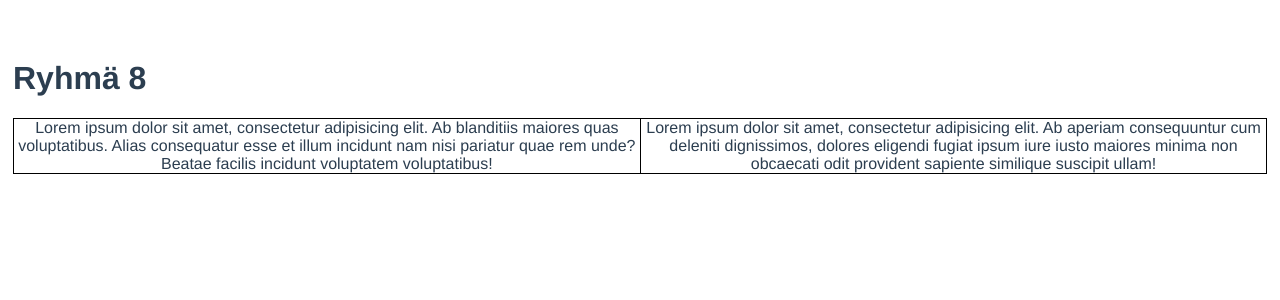
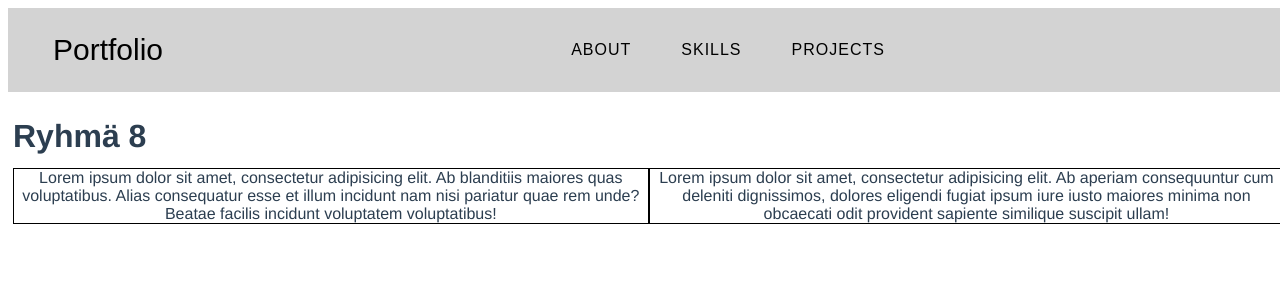
Before and after one commit to Rudolffi/WebPortfolio, a Vue app: page / in a window 1280 px wide. Shown: the top 300 px of the page. Built offline with nearby package versions, Linux system fonts and the light colour scheme.

Commit message:
Pääsivua muokattu

```diff
--- a/public/index.html
+++ b/public/index.html
@@ -8,9 +8,6 @@
     <title><%= htmlWebpackPlugin.options.title %></title>
   </head>
   <body>
-    <noscript>
-      <strong>We're sorry but <%= htmlWebpackPlugin.options.title %> doesn't work properly without JavaScript enabled. Please enable it to continue.</strong>
-    </noscript>
     <div id="app"></div>
     <!-- built files will be auto injected -->
   </body>
--- a/src/App.vue
+++ b/src/App.vue
@@ -1,5 +1,6 @@
 <template>
   <div id="app">
+    <Navbar/>
     <Information/>
   </div>
 </template>
@@ -7,10 +8,13 @@
 <script>
 
 import Information from './components/Information.vue'
+import Navbar from './components/Navbar.vue'
+
 
 export default {
   name: 'App',
   components: {
+    Navbar,
     Information
   }
 }
@@ -23,6 +27,5 @@ export default {
   -moz-osx-font-smoothing: grayscale;
   text-align: center;
   color: #2c3e50;
-  margin-top: 60px;
 }
 </style>
--- /dev/null
+++ b/src/components/Navbar.vue
@@ -0,0 +1,31 @@
+<template>
+<div>
+  <nav class="navbar">
+    <div class="content">
+      <div class="logo">Portfolio</div>
+      <ul class="menu-links">
+        <div class="icon cancel-btn">
+          <i class="fas fa-times"></i>
+        </div>
+        <li id="storyLink"><a href="#story">About</a></li>
+        <li id="infoLink"><a href="#info">Skills</a></li>
+        <li id="rsvpLink"><a href="#rsvp">Projects</a></li>
+        <!--<li id="contactLink"><a href="#contactUs">Yhteystiedot</a></li>-->
+      </ul>
+      <div class="icon menu-btn">
+        <i class="fas fa-bars"></i>
+      </div>
+    </div>
+  </nav>
+</div>
+</template>
+
+<script>
+export default {
+  name: "Navbar"
+}
+</script>
+
+<style scoped>
+@import './../css/navbar.css';
+</style>
--- a/src/css/information.css
+++ b/src/css/information.css
@@ -1,20 +1,21 @@
+
 .big_box {
     width: 100%;
     text-align: center;
     margin-left: 5px;
+    margin-top: 160px;
+    position: absolute;
 }
 #boxone {
     width: 49.5%;
     float: left;
-    border: 1px solid #000;
+    border: 1px solid black;
 }
 
 #boxtwo {
     width: 49.5%;
     float: left;
-    border-top: 1px solid #000;
-    border-bottom: 1px solid #000;
-    border-right: 1px solid #000;
+    border: 1px solid black;
 
 }
 .clear {
@@ -24,4 +25,6 @@
 h1 {
     text-align: left;
     margin-left: 5px;
+    margin-top: 110px;
+    position: absolute;
 }
--- /dev/null
+++ b/src/css/navbar.css
@@ -0,0 +1,61 @@
+* {
+    margin: 0;
+    padding: 0;
+    box-sizing: border-box;
+    font-family: normalText, sans-serif;
+}
+
+.content {
+    max-width: 1250px;
+    margin: auto;
+    padding: 0px 30px;
+}
+
+.navbar {
+    position: fixed;
+    z-index: 100;
+    width: 100%;
+    padding: 25px 0;
+    background-color: lightgray;
+    transition: all 0.3s ease;
+}
+
+.navbar.sticky {
+    padding: 10px 0;
+    background-color: rgb(241, 241, 241);
+}
+
+
+.navbar .content {
+    display: flex;
+    align-items: center;
+    justify-content: space-between;
+}
+
+.navbar .logo {
+    color: black;
+    font-size: 30px;
+    font-family: logoFont, sans-serif;
+}
+
+.navbar .menu-links {
+    display: inline-flex;
+}
+
+.menu-links li {
+    list-style: none;
+}
+
+.menu-links li a {
+    color: black;
+    font-size: 16px;
+    text-transform: uppercase;
+    letter-spacing: 1px;
+    margin-left: 50px;
+    text-decoration: none;
+    transition: all 0.3s ease;
+}
+
+.menu-links li a:hover {
+    color: darkgrey;
+}
```
Also changed, not shown: 1 other file (tests, documents, lock files or other folders).
